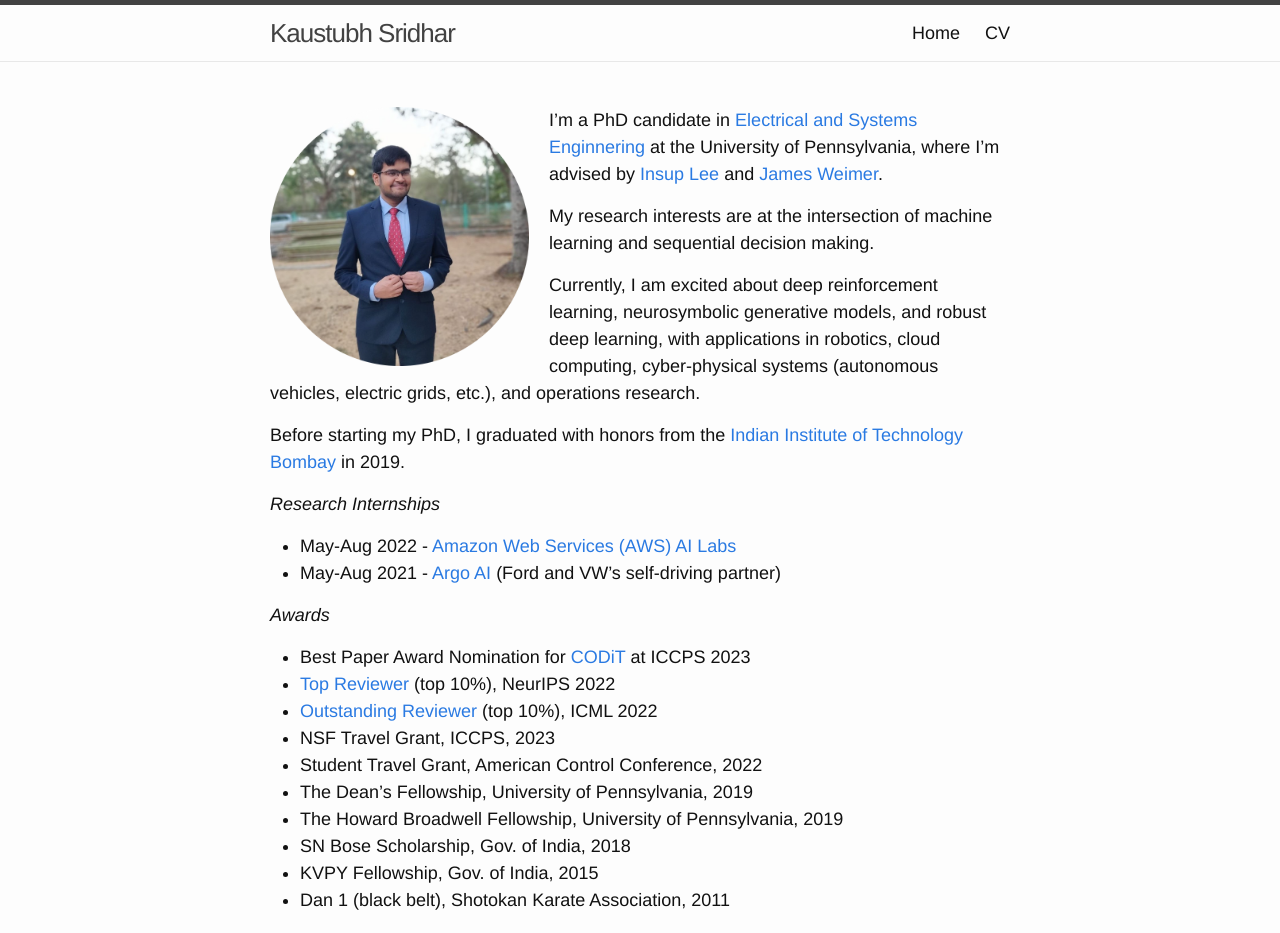
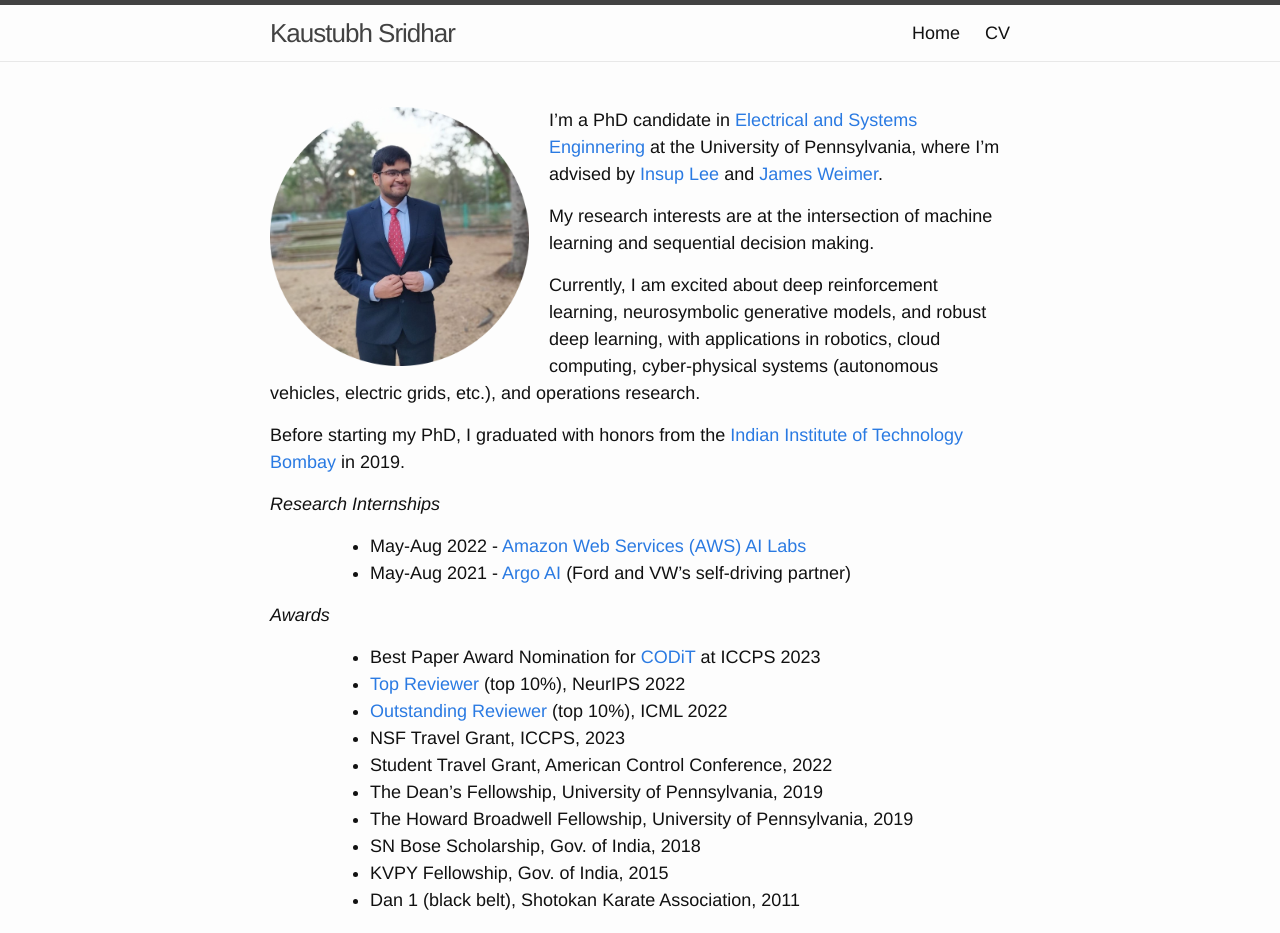
Before and after one commit to kaustubhsridhar/kaustubhsridhar.github.io, a Jekyll site: the page built from index.md, in a window 1280 px wide. Shown: the top 933 px of the page. Built offline with Jekyll 4.4.1, drawn with Linux system fonts in a browser that asks for light colours; nearby versions of some CDN libraries.

Commit message:
Update _base.scss

```diff
--- a/_sass/_base.scss
+++ b/_sass/_base.scss
@@ -64,7 +64,7 @@ figcaption {
  * Lists
  */
 ul, ol {
-    margin-left: $spacing-unit;
+    margin-left: 100px;
 }
 
 li {
```
